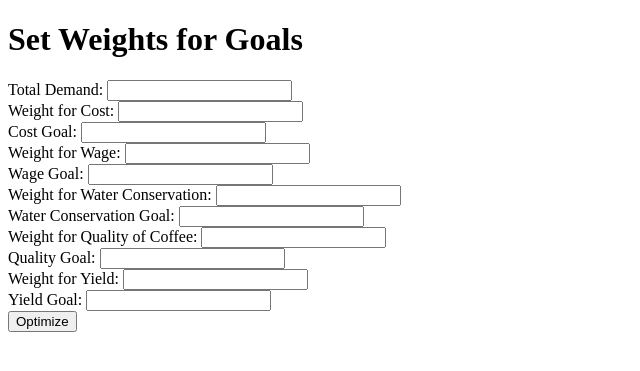
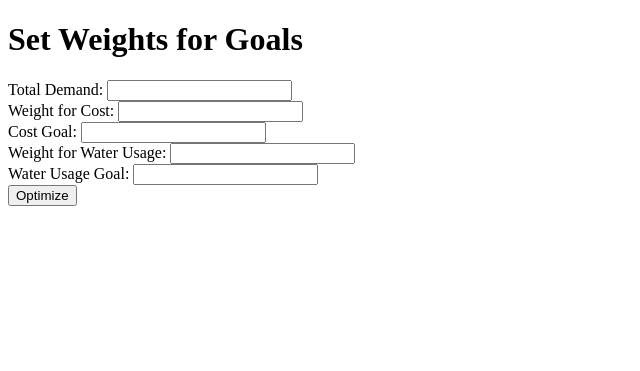
Before and after one commit to sarasaudrius/FinTech-EcoNexus-Project, a Flask app: page /weights/1 in a window 1280 px wide. Shown: the top 371 px of the page, without its empty margins (0-640 px from the left). Run offline with Flask 3, Linux system fonts and the light colour scheme.

Commit message:
new changes in app

```diff
--- a/optimization_app/app.py
+++ b/optimization_app/app.py
@@ -44,17 +44,11 @@ def set_weights(filename):
         total_demand = float(request.form['total_demand'])
         weights = {
             'cost': float(request.form['weight_cost']),
-            'wage': float(request.form['weight_wage']),
-            'water': float(request.form['weight_water']),
-            'quality': float(request.form['weight_quality']),
-            'yield': float(request.form['weight_yield']),
+            'water': float(request.form['weight_water'])
         }
         goals = {
             'cost': float(request.form['cost_goal']),
-            'wage': float(request.form['wage_goal']),
-            'water': float(request.form['water_goal']),
-            'quality': float(request.form['quality_goal']),
-            'yield': float(request.form['yield_goal']),
+            'water': float(request.form['water_goal'])
         }
 
         filepath = os.path.join(app.config['UPLOAD_FOLDER'], filename)
@@ -65,23 +59,27 @@ def set_weights(filename):
 
 def optimize(df, total_demand, weights, goals):
     suppliers = df['Supplier ID'].tolist()
-    supply_capacity = df['Cost per bag (euros)'].tolist()  # Assuming supply capacity is derived from cost per bag
     cost_per_bag = df['Cost per bag (euros)'].tolist()
-    wage_per_day = df['Wage per day (euros)'].tolist()
-    water_conservation = df['Water conservation (liters per bag)'].tolist()
-    quality_of_coffee = df['Quality of coffee (total cup points)'].tolist()
-    yield_bags = df['Yield (bags per ha)'].tolist()
+    water_usage = df['Water usage (liters per bag)'].tolist()
+    farm_size = df['Farm size (ha)'].tolist()
+    yield_per_ha = df['Yield (bags per ha)'].tolist()
+
+    supply_capacity = [farm_size[i] * yield_per_ha[i] for i in range(len(suppliers))]
 
     # Create a new model
     model = gp.Model("supplier_selection")
 
     # Create variables
     x = model.addVars(suppliers, vtype=GRB.INTEGER, name="x", lb=0)
-    deviation_vars = {goal: (model.addVar(name=f"d_{goal}_plus", lb=0), model.addVar(name=f"d_{goal}_minus", lb=0)) for goal in goals}
+    deviation_vars = {
+        'cost': (model.addVar(name="d_cost_plus", lb=0), model.addVar(name="d_cost_minus", lb=0)),
+        'water': (model.addVar(name="d_water_plus", lb=0), model.addVar(name="d_water_minus", lb=0))
+    }
 
     # Set objective
     model.setObjective(
-        gp.quicksum(weights[goal] * (deviation_vars[goal][0] + deviation_vars[goal][1]) for goal in goals),
+        weights['cost'] * (deviation_vars['cost'][0] + deviation_vars['cost'][1]) +
+        weights['water'] * (deviation_vars['water'][0] + deviation_vars['water'][1]),
         GRB.MINIMIZE
     )
 
@@ -92,10 +90,7 @@ def optimize(df, total_demand, weights, goals):
 
     # Goals with deviation variables
     model.addConstr(gp.quicksum(cost_per_bag[i] * x[suppliers[i]] for i in range(len(suppliers))) + deviation_vars['cost'][1] - deviation_vars['cost'][0] == goals['cost'], "cost_goal")
-    model.addConstr(gp.quicksum(wage_per_day[i] * x[suppliers[i]] for i in range(len(suppliers))) + deviation_vars['wage'][1] - deviation_vars['wage'][0] == goals['wage'], "wage_goal")
-    model.addConstr(gp.quicksum(water_conservation[i] * x[suppliers[i]] for i in range(len(suppliers))) + deviation_vars['water'][1] - deviation_vars['water'][0] == goals['water'], "water_goal")
-    model.addConstr(gp.quicksum(quality_of_coffee[i] * x[suppliers[i]] for i in range(len(suppliers))) + deviation_vars['quality'][1] - deviation_vars['quality'][0] == goals['quality'], "quality_goal")
-    model.addConstr(gp.quicksum(yield_bags[i] * x[suppliers[i]] for i in range(len(suppliers))) + deviation_vars['yield'][1] - deviation_vars['yield'][0] == goals['yield'], "yield_goal")
+    model.addConstr(gp.quicksum(water_usage[i] * x[suppliers[i]] for i in range(len(suppliers))) + deviation_vars['water'][1] - deviation_vars['water'][0] == goals['water'], "water_goal")
 
     # Optimize model
     model.optimize()
@@ -105,12 +100,9 @@ def optimize(df, total_demand, weights, goals):
         result['status'] = "Optimal solution found"
         result['purchase'] = {suppliers[i]: x[suppliers[i]].X for i in range(len(suppliers))}
         result['total_cost'] = gp.quicksum(cost_per_bag[i] * x[suppliers[i]].X for i in range(len(suppliers))).getValue()
-        result['total_wage'] = gp.quicksum(wage_per_day[i] * x[suppliers[i]].X for i in range(len(suppliers))).getValue()
-        result['total_water'] = gp.quicksum(water_conservation[i] * x[suppliers[i]].X for i in range(len(suppliers))).getValue()
-        result['total_quality'] = gp.quicksum(quality_of_coffee[i] * x[suppliers[i]].X for i in range(len(suppliers))).getValue()
-        result['total_yield'] = gp.quicksum(yield_bags[i] * x[suppliers[i]].X for i in range(len(suppliers))).getValue()
-        for goal in goals:
-            result[f'{goal}_deviation'] = (deviation_vars[goal][0].X, deviation_vars[goal][1].X)
+        result['total_water'] = gp.quicksum(water_usage[i] * x[suppliers[i]].X for i in range(len(suppliers))).getValue()
+        result['cost_deviation'] = (deviation_vars['cost'][0].X, deviation_vars['cost'][1].X)
+        result['water_deviation'] = (deviation_vars['water'][0].X, deviation_vars['water'][1].X)
     else:
         result['status'] = "No optimal solution found"
 
--- a/optimization_app/templates/weights.html
+++ b/optimization_app/templates/weights.html
@@ -15,25 +15,10 @@
       <label for="cost_goal">Cost Goal:</label>
       <input type="number" id="cost_goal" name="cost_goal" step="0.01" required><br>
 
-      <label for="weight_wage">Weight for Wage:</label>
-      <input type="number" id="weight_wage" name="weight_wage" step="0.01" required><br>
-      <label for="wage_goal">Wage Goal:</label>
-      <input type="number" id="wage_goal" name="wage_goal" step="0.01" required><br>
-
-      <label for="weight_water">Weight for Water Conservation:</label>
+      <label for="weight_water">Weight for Water Usage:</label>
       <input type="number" id="weight_water" name="weight_water" step="0.01" required><br>
-      <label for="water_goal">Water Conservation Goal:</label>
+      <label for="water_goal">Water Usage Goal:</label>
       <input type="number" id="water_goal" name="water_goal" step="0.01" required><br>
-
-      <label for="weight_quality">Weight for Quality of Coffee:</label>
-      <input type="number" id="weight_quality" name="weight_quality" step="0.01" required><br>
-      <label for="quality_goal">Quality Goal:</label>
-      <input type="number" id="quality_goal" name="quality_goal" step="0.01" required><br>
-
-      <label for="weight_yield">Weight for Yield:</label>
-      <input type="number" id="weight_yield" name="weight_yield" step="0.01" required><br>
-      <label for="yield_goal">Yield Goal:</label>
-      <input type="number" id="yield_goal" name="yield_goal" step="0.01" required><br>
 
       <input type="submit" value="Optimize">
     </form>
```
Also changed, not shown: coffee_supplier_data.csv (+31 -31 lines), optimization_app/templates/results.html (+2 -8 lines).
